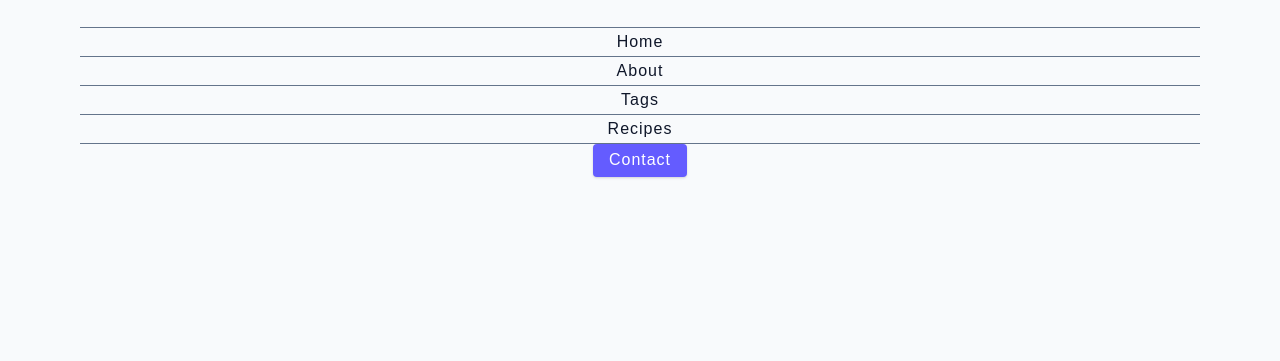
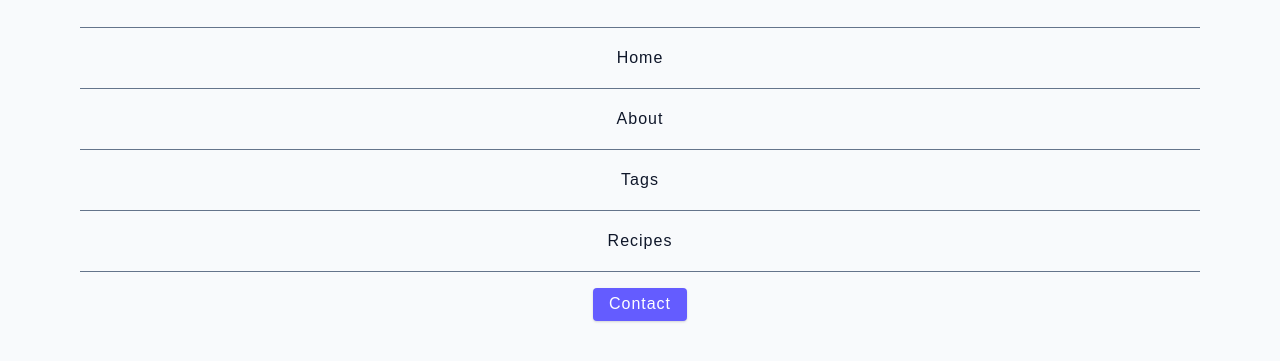
Before and after one commit to ioapap/simple_recipes, a plain HTML site: page index.html in a window 1280 px wide. Both pictures are taken after a click on the button 1178 px from the left and 47 px from the top of the page. Shown: the part 69-430 px from the top of the page. Drawn offline with Linux system fonts and the light colour scheme.

Commit message:
Fixed bug, added toggle functionality

```diff
--- a/css/main.css
+++ b/css/main.css
@@ -321,6 +321,13 @@ Navbar
   display: flex;
   flex-direction: column;
   /* ToDo */
+  height: 0;
+  overflow: hidden;
+  transition: var(--transition);
+}
+
+.show-links {
+  height: 310px;
 }
 
 .nav-link {
@@ -329,7 +336,7 @@ Navbar
   text-transform: capitalize;
   color: var(--grey-900);
   letter-spacing: var(--letterSpacing);
-  padding: 1 rem 0;
+  padding: 1rem 0;
   border-top: 1px solid var(--grey-500);
   transition: var(--transition);
 }
--- a/index.html
+++ b/index.html
@@ -42,7 +42,7 @@
     </div>
   </nav>
   <!-- End of Nav -->
-
+  <script src="./js/app.js"></script>
 </body>
 
 </html>
--- a/js/app.js
+++ b/js/app.js
@@ -14,6 +14,6 @@ navBtnDOM.addEventListener('click', () => {
   links.classList.toggle('show-links')
 })
 
-const date = getElement('#date')
-const currentYear = new Date().getFullYear()
-date.textContent = currentYear
+// const date = getElement('#date')
+// const currentYear = new Date().getFullYear()
+// date.textContent = currentYear
```
